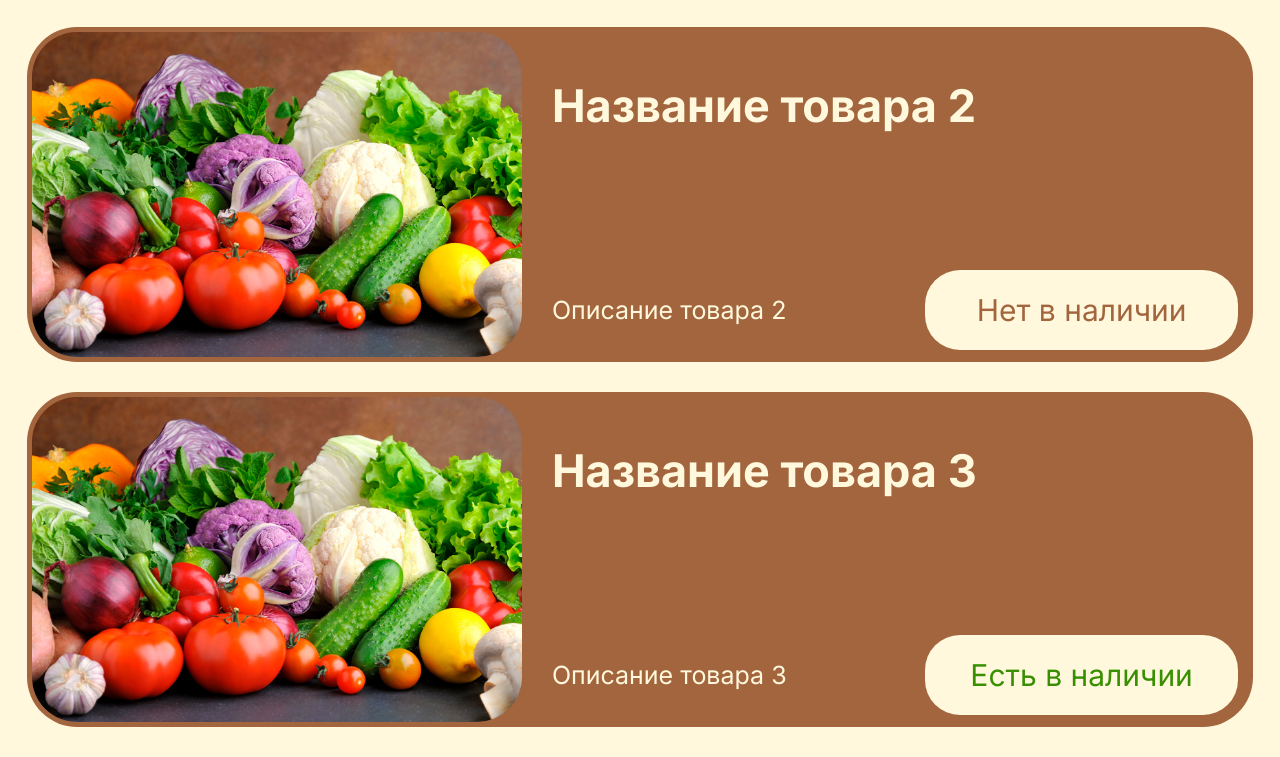
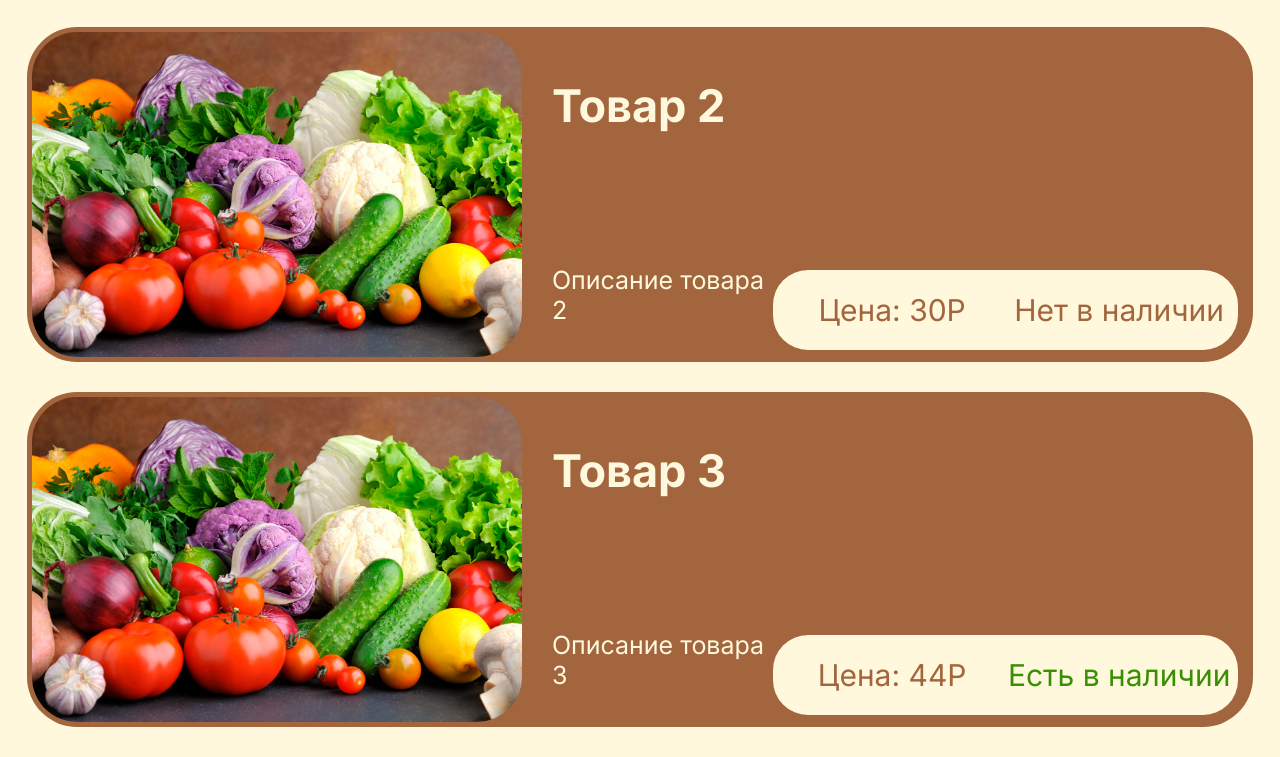
Before and after one commit to MoonshineLover/Shovel, a plain HTML site: page catalogue_prototype.html in a window 1280 px wide. Shown: the part 712-1469 px from the top of the page. Drawn offline with Linux system fonts and the light colour scheme; a web font is replaced by a local one.

Commit message:
added lists realistion

```diff
--- a/catalogue_prototype.html
+++ b/catalogue_prototype.html
@@ -19,7 +19,8 @@
     </header>
     <main>
         <p class="category-name">Овощи</p>
-        <div class="goods-card">
+        <div id="product-list"></div>
+        <!-- <div class="goods-card">
             <div class="img-container goods-img-container">
                 <img class = "category-img goods-img" src="images/cards_categories/Vegetables_Cucumbers.jpg" alt="Фото сочнейших вкуснейших овощей">
             </div>
@@ -32,40 +33,12 @@
                         например
                     </p>
                     <div class = "goods-indicator">
+                        <p class = "goods-indicator-text"> Цена: 52Р</p>
                         <p class = "goods-indicator-text availible-good">Есть в наличии</p>
                     </div>
                 </div>
             </div>
-        </div>
-        <div class="goods-card">
-            <div class="img-container goods-img-container">
-                <img class = "category-img goods-img" src="images/cards_categories/Vegetables_Cucumbers.jpg" alt="Фото сочнейших вкуснейших овощей">
-            </div>
-            <div class = "goods-text-container">
-                <p class = "goods-name">Название товара 2</p>
-                <div class = "goods-description-n-indicator">
-                    <p class = "goods-description">Описание товара 2<br>
-                    </p>
-                    <div class = "goods-indicator">
-                        <p class = "goods-indicator-text">Нет в наличии</p>
-                    </div>
-                </div>
-            </div>
-        </div>
-        <div class="goods-card">
-            <div class="img-container goods-img-container">
-                <img class = "category-img goods-img" src="images/cards_categories/Vegetables_Cucumbers.jpg" alt="Фото сочнейших вкуснейших овощей">
-            </div>
-            <div class = "goods-text-container">
-                <p class = "goods-name">Название товара 3</p>
-                <div class = "goods-description-n-indicator">
-                    <p class = "goods-description">Описание товара 3<br>
-                    </p>
-                    <div class = "goods-indicator">
-                        <p class = "goods-indicator-text availible-good">Есть в наличии</p>
-                    </div>
-                </div>
-            </div>
-        </div>
+        </div> -->
     </main>
+    <script src = "scripts/catalogue.js"></script>
 </body>
--- /dev/null
+++ b/scripts/catalogue.js
@@ -0,0 +1,32 @@
+const productList = document.getElementById("product-list");
+const products = [
+    {image: "../images/cards_categories/Vegetables_Cucumbers.jpg", title:"Товар 1", description: "Описание товара 1", price: 53, avialiblenes: true},
+    {image: "../images/cards_categories/Vegetables_Cucumbers.jpg", title:"Товар 2", description: "Описание товара 2", price: 30, avialiblenes: false},
+    {image: "../images/cards_categories/Vegetables_Cucumbers.jpg", title:"Товар 3", description: "Описание товара 3", price: 44, avialiblenes: true }
+  ];
+
+function createProductCard(product) {
+    let avialible = product.avialiblenes == true ? "Есть в наличии" : "Нет в наличии";
+    return `
+      <div class="goods-card">
+            <div class="img-container goods-img-container">
+                <img class = "category-img goods-img" src="${product.image}" alt="Фото товара">
+            </div>
+            <div class = "goods-text-container">
+                <p class = "goods-name">${product.title}</p>
+                <div class = "goods-description-n-indicator">
+                    <p class = "goods-description">${product.description}
+                    </p>
+                    <div class = "goods-indicator">
+                        <p class = "goods-indicator-text"> Цена: ${product.price}Р</p>
+                        <p class = "goods-indicator-text ${product.avialiblenes == true ? "availible-good" : ""}">${avialible}</p>
+                    </div>
+                </div>
+            </div>
+        </div>
+    `;
+  }
+
+  products.forEach(product => {
+    productList.innerHTML += createProductCard(product);
+  });
--- a/styles/style.css
+++ b/styles/style.css
@@ -491,12 +491,13 @@ p.nothing-is-here-yet{
     background-color: #FFF8DC;
     border-radius: 35px;
     height: 80px;
-    width: 313px;
+    width: 493px;
     display: flex;
     justify-content: center;
     align-items: center;
 }
 .goods-indicator-text{
+    margin: 0;
     font-family: "Inter";
     font-size: 30px;
     width: 227px;
```
Also changed, not shown: images/catalogue/Vegetables_Cucumbers.jpg (added).
